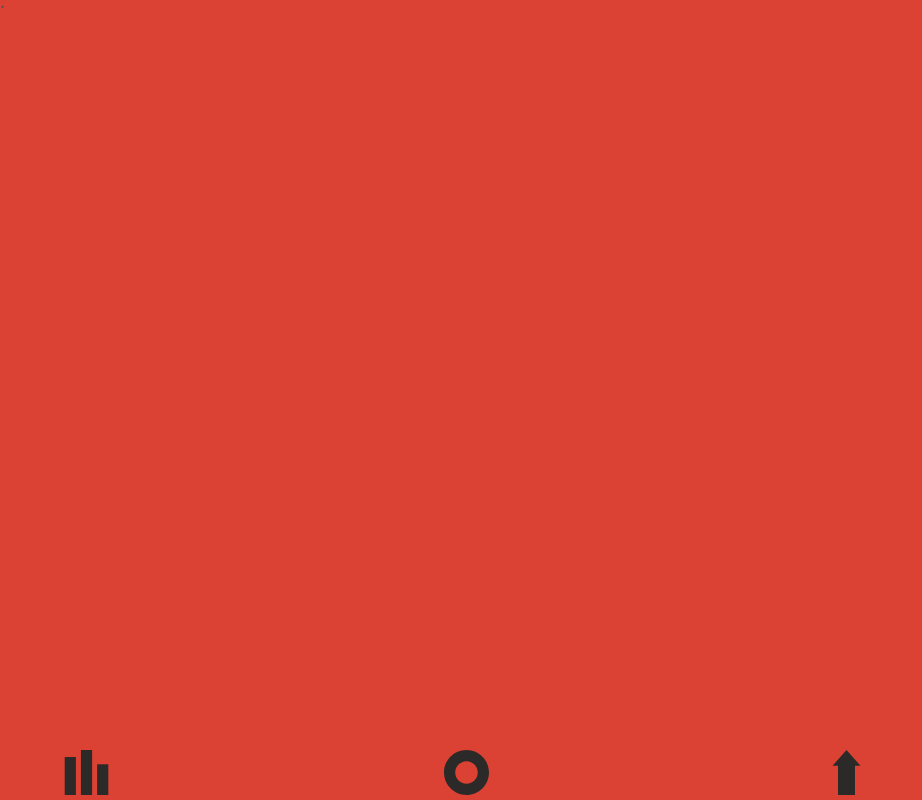
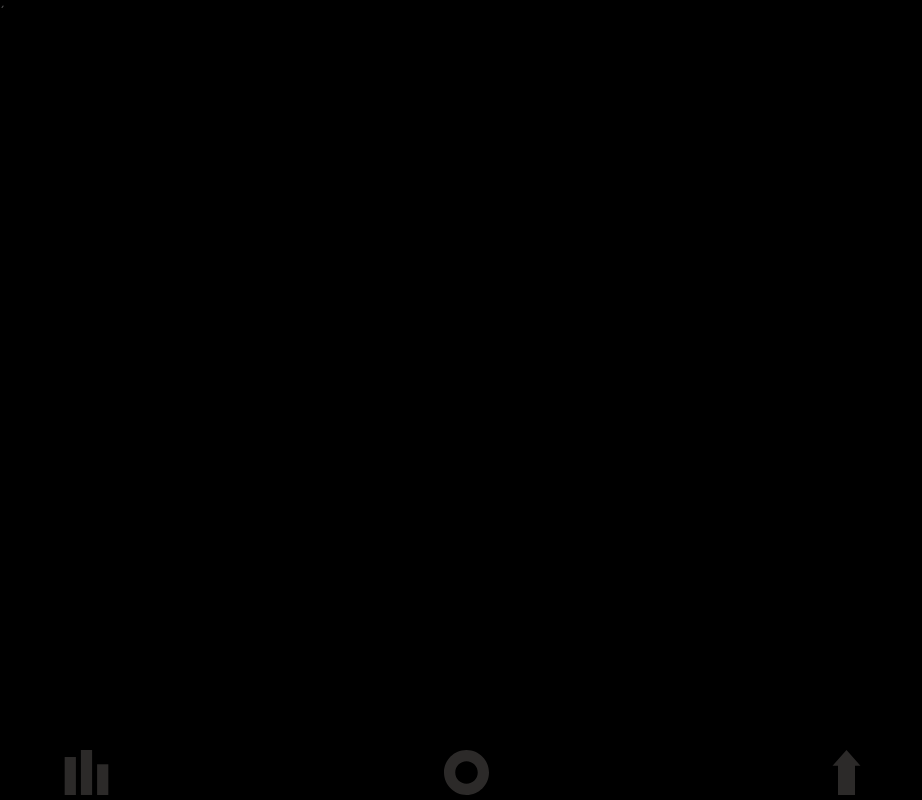
Before and after one commit to BnBr/MA-FT, a Vue app: page / in a window 1280 px wide. Shown: the whole page, without its empty margins (0-922 px from the left). Built offline with nearby package versions, Linux system fonts and the light colour scheme.

Commit message:
changed project name

```diff
--- a/package.json
+++ b/package.json
@@ -1,8 +1,8 @@
 {
-  "name": "immobilien",
+  "name": "IoT-MA-Projekt",
   "version": "1.0.0",
-  "description": "app fot buying/renting and selling properties online",
-  "author": "Benjamin Brachmann",
+  "description": "Projekt fuer HSOS",
+  "author": "Benjamin Brachmann, Jan Seewald",
   "private": true,
   "scripts": {
     "dev": "node build/dev-server.js",
--- a/src/assets/style/scss/settings.scss
+++ b/src/assets/style/scss/settings.scss
@@ -2,7 +2,7 @@
 html {
     overflow: hidden;
     height: 100%;
-    background-color: #DC4234;
+    background-color: #000000;
 }
 
 body {
```
